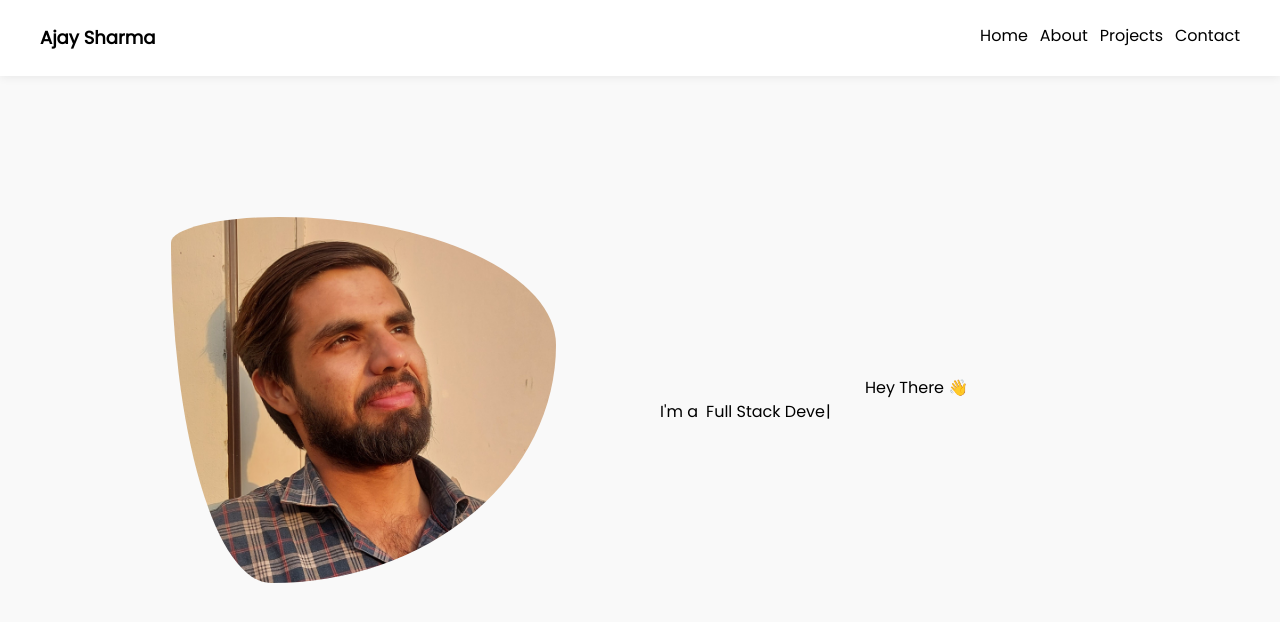
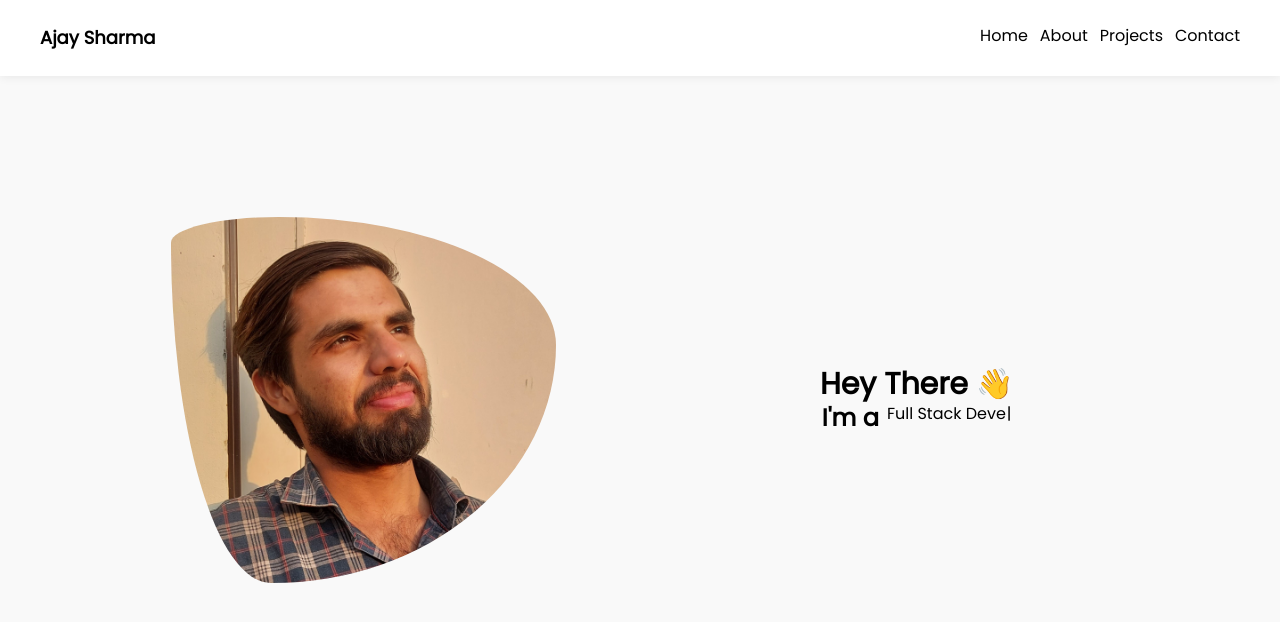
Before and after one commit to ajshrmaofficial/ajshrmaofficial.github.io, a React (Vite) app: page / in a window 1280 px wide. Shown: the top 622 px of the page. Built offline with nearby package versions, Linux system fonts and the light colour scheme.

Commit message:
fixed home screen message styling

```diff
--- a/src/components/Home.tsx
+++ b/src/components/Home.tsx
@@ -1,6 +1,7 @@
 import Container from "./Container";
 import ProfileBlob from "./ProfileBlob";
 import Typewriter from "typewriter-effect";
+import '../styles/App.css'
 
 function Home() {
   return (
@@ -9,9 +10,9 @@ function Home() {
           <ProfileBlob />
       </div>
       <div className="flex flex-col items-center justify-center w-1/2">
-        <h1>Hey There 👋</h1>
-        <div className="flex w-full gap-2">
-          <h2 className="">
+        <h1 className="text-3xl font-bold">Hey There 👋</h1>
+        <div className="flex w-full gap-2 justify-center">
+          <h2 className="text-2xl font-bold">
             I'm a
           </h2>
           <Typewriter
@@ -19,6 +20,7 @@ function Home() {
               strings: ["Full Stack Developer", "React Native Developer"],
               autoStart: true,
               loop: true,
+              wrapperClassName: "typewriter",
             }}
           />
         </div>
```
